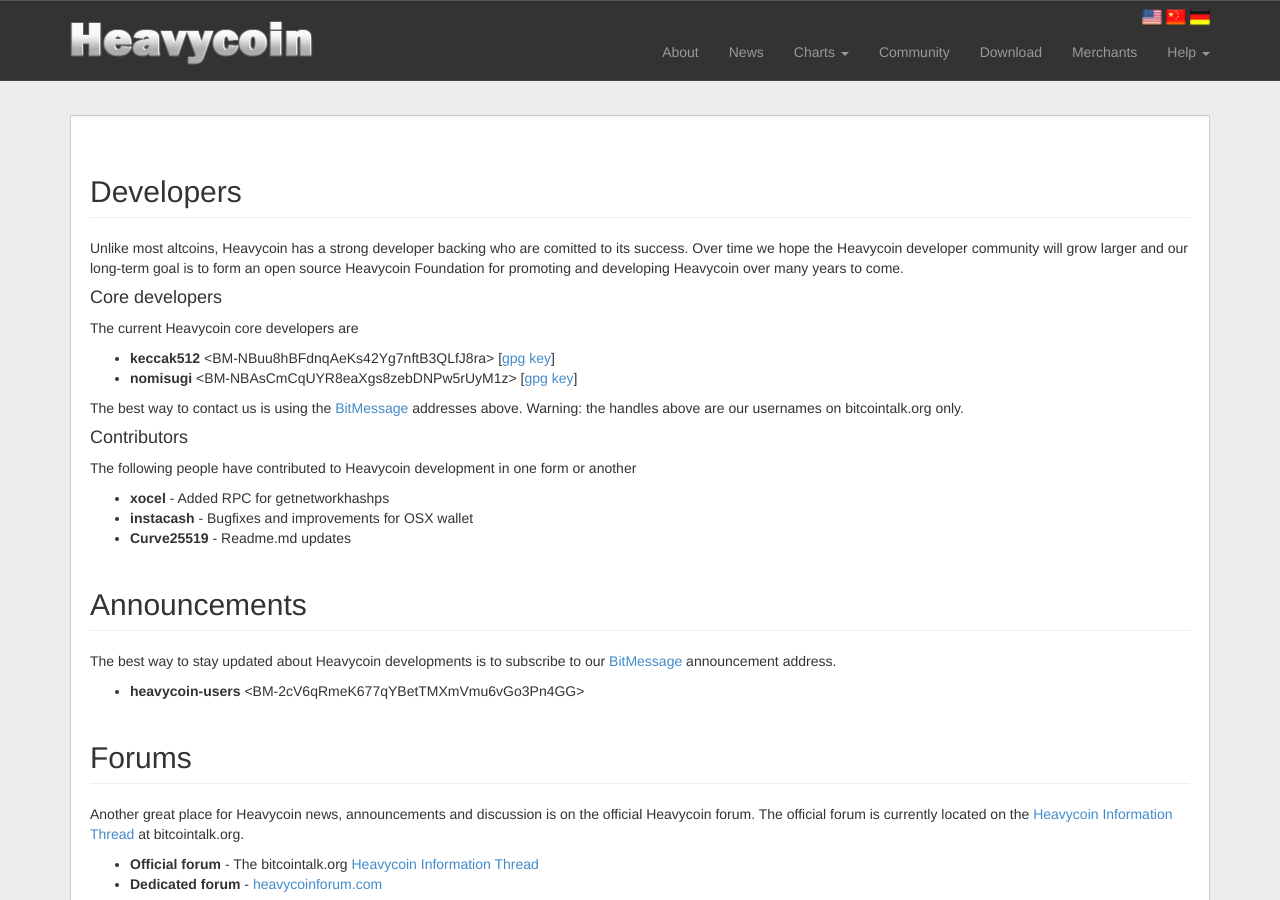
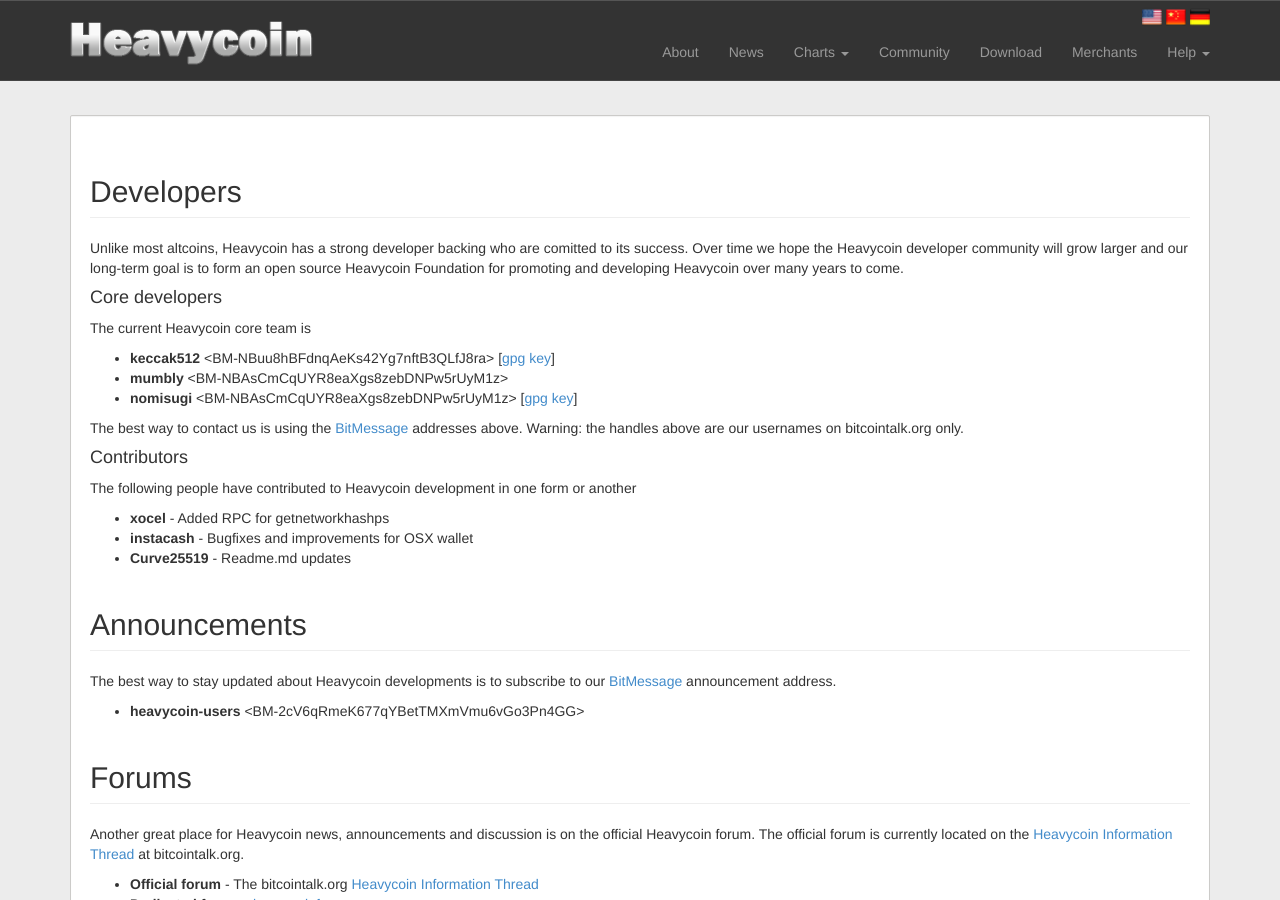
Before and after one commit to heavycoin/heavycoin.github.io, a Jekyll site: the page built from community.html, in a window 1280 px wide and 900 px high. Built offline with Jekyll 4.4.1, drawn with Linux system fonts in a browser that asks for light colours; Markdown is read by kramdown in place of the engine named in the settings.

Commit message:
General updates

```diff
--- a/_includes/footer.html
+++ b/_includes/footer.html
@@ -27,7 +27,6 @@
                   <li><a href="https://www.mintpal.com/market/HVC/BTC" target="_blank">Mintpal</a></li>
                   <li><a href="https://www.cryptsy.com/markets/view/185" target="_blank">Cryptsy</a></li>
                   <li><a href="https://www.51btc.com/market/HVC/BTC" target="_blank">51BTC</a></li>
-                  <li><a href="https://www.cryptoaltex.com/index.php?page=trade&market=16" target="_blank">CryptoALTeX</a></li>
                   <li><a href="https://c-cex.com/index.html?p=hvc-btc" target="_blank">C-Cex</a></li>
                   <li><a href="http://www.ecoinfund.com/" target="_blank">eCoinFund (币基金)</a></li>
                 </ul>
--- a/community.html
+++ b/community.html
@@ -16,11 +16,12 @@
 
     <h4>Core developers</h4>
     <p>
-      The current Heavycoin core developers are
+      The current Heavycoin core team is
     </p>
 
     <ul>
       <li><b>keccak512</b> &#60;{{ site.BMKeccak }}&#62; [<a href="keccak512-gpg.txt">gpg key</a>]</li>
+      <li><b>mumbly</b> &#60;{{ site.BMNomisugi }}&#62;</li>
       <li><b>nomisugi</b> &#60;{{ site.BMNomisugi }}&#62; [<a href="nomisugi-gpg.txt">gpg key</a>]</li>
     </ul>
 
--- a/merchants.html
+++ b/merchants.html
@@ -13,8 +13,6 @@
                   The following gambling sites and games accept Heavycoin as payment.
                 </p>
                 <ul>
-                  <li><a href="http://heavycoin.satoshicode.com/" target="_blank">Satoshi Code</a></li>
-                  <li><a href="http://heavy-dice.info/" target="_blank">Heavy Dice</a></li>
                   <li><a href="http://www.heavydice.com/" target="_blank">heavydice.com</a></li>
                 </ul>
 
```
